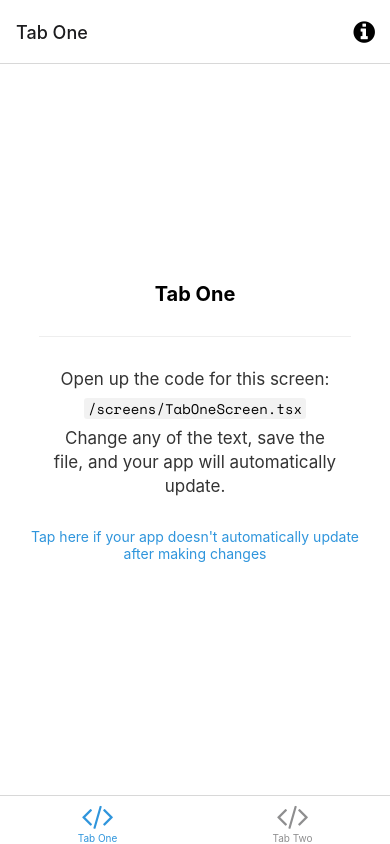
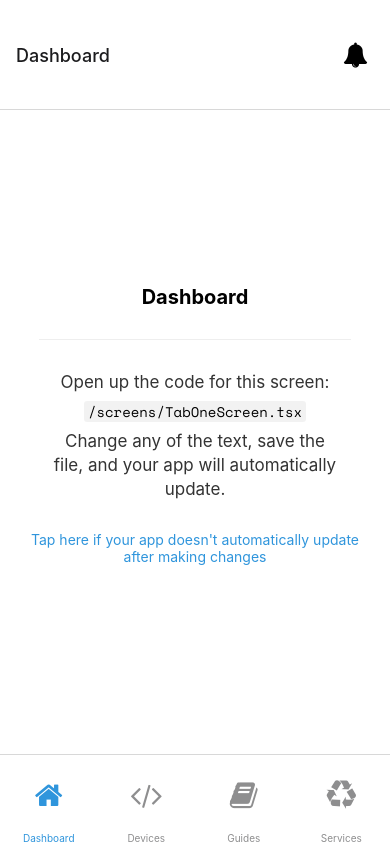
Before and after one commit to james-l-wong/wecycle, a React Native app: screen /TabOne in a window 390 px wide. Built offline with nearby package versions, Linux system fonts and the light colour scheme; what expo-linking would draw is missing.

Commit message:
added in tabs

```diff
--- /dev/null
+++ b/assets/icons/Home.tsx
@@ -0,0 +1,18 @@
+import * as React from "react"
+import Svg, { SvgProps, Path } from "react-native-svg"
+
+const SvgComponent = (props: SvgProps) => (
+  <Svg
+    width={26}
+    height={27}
+    fill="none"
+    {...props}
+  >
+    <Path
+      d="M3.493 27h19.414c.735 0 1.44-.285 1.96-.79.52-.507.813-1.194.813-1.91V12.15a1.318 1.318 0 0 0-.402-.958L14.185.392A1.406 1.406 0 0 0 13.207 0c-.366 0-.718.141-.978.393l-11.093 10.8a1.32 1.32 0 0 0-.416.959v12.148c0 .716.292 1.403.812 1.91.52.505 1.226.79 1.961.79Zm6.934-2.7v-6.75h5.546v6.75h-5.546ZM3.493 12.704l9.707-9.45 9.707 9.45V24.3h-4.16v-6.75c0-.716-.293-1.402-.813-1.909a2.812 2.812 0 0 0-1.96-.79h-5.547c-.736 0-1.441.284-1.961.79a2.664 2.664 0 0 0-.813 1.91v6.75h-4.16V12.703Z"
+      fill="#000"
+    />
+  </Svg>
+)
+
+export default SvgComponent
--- /dev/null
+++ b/hooks/FontsSizeContext.ts
@@ -0,0 +1,3 @@
+import react from 'react';
+
+export const FontsSizeContext = react.createContext(16);
--- a/navigation/index.tsx
+++ b/navigation/index.tsx
@@ -14,10 +14,14 @@ import Colors from '../constants/Colors';
 import useColorScheme from '../hooks/useColorScheme';
 import ModalScreen from '../screens/ModalScreen';
 import NotFoundScreen from '../screens/NotFoundScreen';
-import TabOneScreen from '../screens/TabOneScreen';
-import TabTwoScreen from '../screens/TabTwoScreen';
+import TabOneScreen from '../screens/Home';
+import TabTwoScreen from '../screens/Devices';
 import { RootStackParamList, RootTabParamList, RootTabScreenProps } from '../types';
 import LinkingConfiguration from './LinkingConfiguration';
+import Home from '../assets/icons/Home';
+import Devices from '../screens/Devices';
+import Guides from '../screens/Guides';
+import Services from '../screens/Services';
 
 export default function Navigation({ colorScheme }: { colorScheme: ColorSchemeName }) {
   return (
@@ -61,35 +65,107 @@ function BottomTabNavigator() {
       initialRouteName="TabOne"
       screenOptions={{
         tabBarActiveTintColor: Colors[colorScheme].tint,
+        tabBarStyle: {height: 90}
       }}>
       <BottomTab.Screen
         name="TabOne"
         component={TabOneScreen}
         options={({ navigation }: RootTabScreenProps<'TabOne'>) => ({
-          title: 'Tab One',
-          tabBarIcon: ({ color }) => <TabBarIcon name="code" color={color} />,
+          title: 'Dashboard',
+          tabBarIcon: ({ color }) => <TabBarIcon name="home" color={color} />,
+          headerStyle: {
+            height: 110,
+          },
           headerRight: () => (
-            <Pressable
-              onPress={() => navigation.navigate('Modal')}
-              style={({ pressed }) => ({
-                opacity: pressed ? 0.5 : 1,
-              })}>
+            // <Pressable
+            //   onPress={() => navigation.navigate('Modal')}
+            //   style={({ pressed }) => ({
+            //     opacity: pressed ? 0.5 : 1,
+            //   })}>
               <FontAwesome
-                name="info-circle"
+                name="bell"
                 size={25}
                 color={Colors[colorScheme].text}
-                style={{ marginRight: 15 }}
+                style={{ marginRight: 15, backgroundColor: 'D9D9D9', borderRadius: 20, padding: 7, overflow: 'hidden' }}
               />
-            </Pressable>
+            // </Pressable>
+
           ),
         })}
       />
       <BottomTab.Screen
         name="TabTwo"
-        component={TabTwoScreen}
+        component={Devices}
         options={{
-          title: 'Tab Two',
+          title: 'Devices',
           tabBarIcon: ({ color }) => <TabBarIcon name="code" color={color} />,
+
+          headerStyle: {
+            height: 110,
+          },
+          headerRight: () => (
+            // <Pressable
+            //   onPress={() => navigation.navigate('Modal')}
+            //   style={({ pressed }) => ({
+            //     opacity: pressed ? 0.5 : 1,
+            //   })}>
+              <FontAwesome
+                name="bell"
+                size={25}
+                color={Colors[colorScheme].text}
+                style={{ marginRight: 15, backgroundColor: 'D9D9D9', borderRadius: 20, padding: 7, overflow: 'hidden' }}
+              />
+            // </Pressable>
+          ),}}
+      />
+      <BottomTab.Screen
+        name="TabThree"
+        component={Guides}
+        options={{
+          title: 'Guides',
+          tabBarIcon: ({ color }) => <TabBarIcon name="book" color={color} />,
+          headerStyle: {
+            height: 110,
+          },
+          headerRight: () => (
+            // <Pressable
+            //   onPress={() => navigation.navigate('Modal')}
+            //   style={({ pressed }) => ({
+            //     opacity: pressed ? 0.5 : 1,
+            //   })}>
+              <FontAwesome
+                name="bell"
+                size={25}
+                color={Colors[colorScheme].text}
+                style={{ marginRight: 15, backgroundColor: 'D9D9D9', borderRadius: 20, padding: 7, overflow: 'hidden' }}
+              />
+            // </Pressable>
+          ),
+        }}
+      />
+      <BottomTab.Screen
+        name="TabFour"
+        component={Services}
+        options={{
+          title: 'Services',
+          tabBarIcon: ({ color }) => <TabBarIcon name="recycle" color={color} />,
+          headerStyle: {
+            height: 110,
+          },
+          headerRight: () => (
+            // <Pressable
+            //   onPress={() => navigation.navigate('Modal')}
+            //   style={({ pressed }) => ({
+            //     opacity: pressed ? 0.5 : 1,
+            //   })}>
+              <FontAwesome
+                name="bell"
+                size={25}
+                color={Colors[colorScheme].text}
+                style={{ marginRight: 15, backgroundColor: 'D9D9D9', borderRadius: 20, padding: 7, overflow: 'hidden' }}
+              />
+            // </Pressable>
+          ),
         }}
       />
     </BottomTab.Navigator>
--- a/package.json
+++ b/package.json
@@ -31,6 +31,7 @@
     "react-native": "0.69.6",
     "react-native-safe-area-context": "4.3.1",
     "react-native-screens": "~3.15.0",
+    "react-native-svg": "^13.5.0",
     "react-native-web": "~0.18.7"
   },
   "devDependencies": {
--- a/screens/TabOneScreen.tsx
+++ b/screens/Devices.tsx
@@ -2,14 +2,13 @@ import { StyleSheet } from 'react-native';
 
 import EditScreenInfo from '../components/EditScreenInfo';
 import { Text, View } from '../components/Themed';
-import { RootTabScreenProps } from '../types';
 
-export default function TabOneScreen({ navigation }: RootTabScreenProps<'TabOne'>) {
+export default function TabTwoScreen() {
   return (
     <View style={styles.container}>
-      <Text style={styles.title}>Tab One</Text>
+      <Text style={styles.title}>Devices</Text>
       <View style={styles.separator} lightColor="#eee" darkColor="rgba(255,255,255,0.1)" />
-      <EditScreenInfo path="/screens/TabOneScreen.tsx" />
+      <EditScreenInfo path="/screens/TabTwoScreen.tsx" />
     </View>
   );
 }
--- /dev/null
+++ b/screens/Guides.tsx
@@ -0,0 +1,31 @@
+import { StyleSheet } from 'react-native';
+
+import EditScreenInfo from '../components/EditScreenInfo';
+import { Text, View } from '../components/Themed';
+
+export default function TabTwoScreen() {
+  return (
+    <View style={styles.container}>
+      <Text style={styles.title}>Guides</Text>
+      <View style={styles.separator} lightColor="#eee" darkColor="rgba(255,255,255,0.1)" />
+      <EditScreenInfo path="/screens/TabTwoScreen.tsx" />
+    </View>
+  );
+}
+
+const styles = StyleSheet.create({
+  container: {
+    flex: 1,
+    alignItems: 'center',
+    justifyContent: 'center',
+  },
+  title: {
+    fontSize: 20,
+    fontWeight: 'bold',
+  },
+  separator: {
+    marginVertical: 30,
+    height: 1,
+    width: '80%',
+  },
+});
--- /dev/null
+++ b/screens/Home.tsx
@@ -0,0 +1,32 @@
+import { StyleSheet } from 'react-native';
+
+import EditScreenInfo from '../components/EditScreenInfo';
+import { Text, View } from '../components/Themed';
+import { RootTabScreenProps } from '../types';
+
+export default function TabOneScreen({ navigation }: RootTabScreenProps<'TabOne'>) {
+  return (
+    <View style={styles.container}>
+      <Text style={styles.title}>Dashboard</Text>
+      <View style={styles.separator} lightColor="#eee" darkColor="rgba(255,255,255,0.1)" />
+      <EditScreenInfo path="/screens/TabOneScreen.tsx" />
+    </View>
+  );
+}
+
+const styles = StyleSheet.create({
+  container: {
+    flex: 1,
+    alignItems: 'center',
+    justifyContent: 'center',
+  },
+  title: {
+    fontSize: 20,
+    fontWeight: 'bold',
+  },
+  separator: {
+    marginVertical: 30,
+    height: 1,
+    width: '80%',
+  },
+});
--- a/screens/TabTwoScreen.tsx
+++ b/screens/Services.tsx
@@ -6,7 +6,7 @@ import { Text, View } from '../components/Themed';
 export default function TabTwoScreen() {
   return (
     <View style={styles.container}>
-      <Text style={styles.title}>Tab Two</Text>
+      <Text style={styles.title}>Services</Text>
       <View style={styles.separator} lightColor="#eee" darkColor="rgba(255,255,255,0.1)" />
       <EditScreenInfo path="/screens/TabTwoScreen.tsx" />
     </View>
--- a/tsconfig.json
+++ b/tsconfig.json
@@ -1,6 +1,6 @@
 {
   "extends": "expo/tsconfig.base",
   "compilerOptions": {
-    "strict": true
+    "strict": false
   }
 }
```
Also changed, not shown: 1 other file (tests, documents, lock files or other folders).
